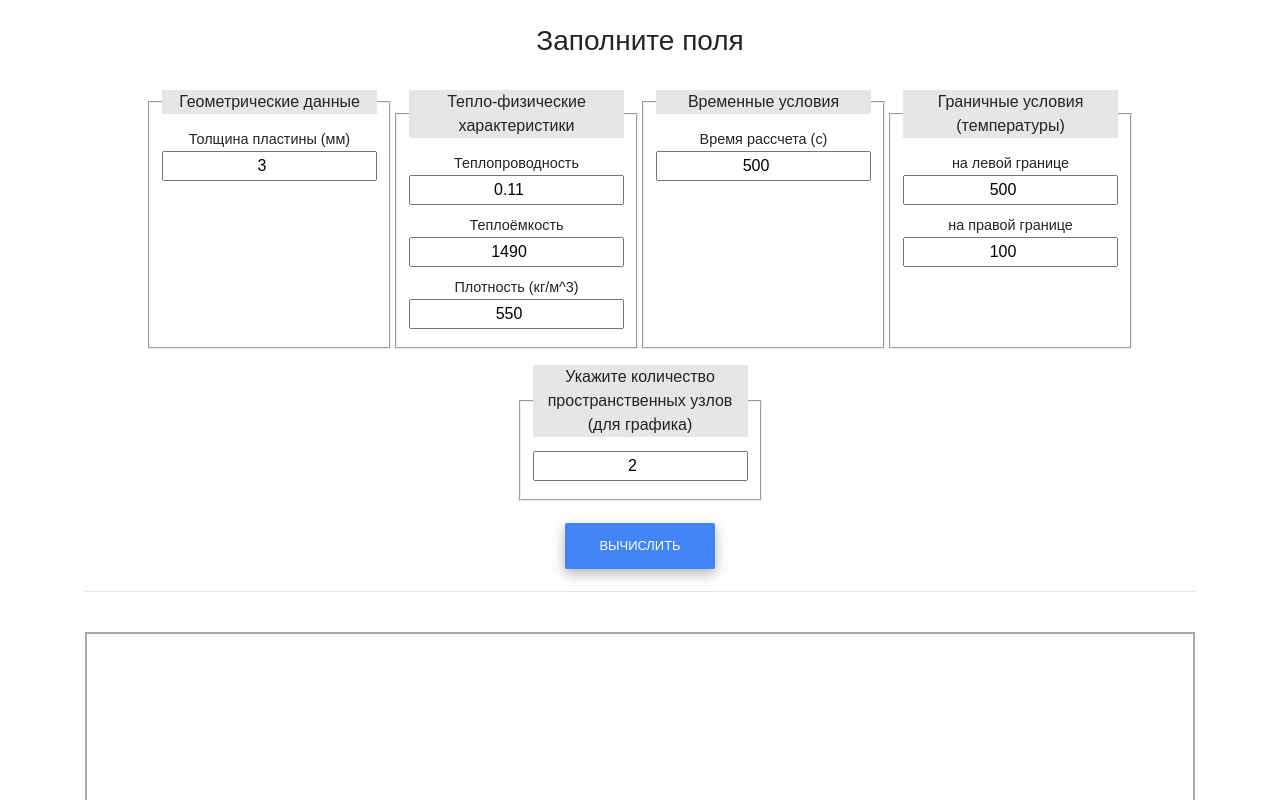
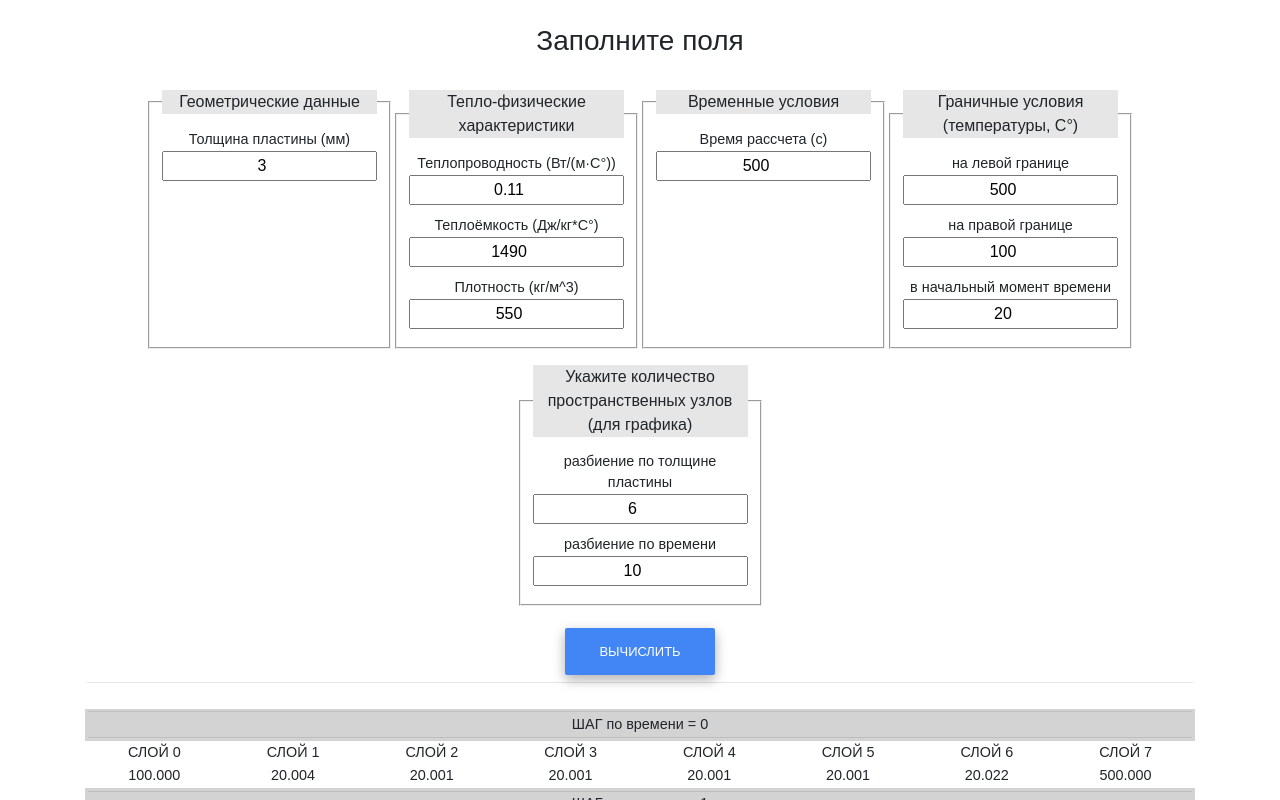
Before and after one commit to hinobi936/hinobi936.github.io, a plain HTML site: page index.html in a window 1280 px wide. Both pictures are taken after a click on the button "ВЫЧИСЛИТЬ". Shown: the top 800 px of the page. Drawn offline with Linux system fonts and the light colour scheme.

Commit message:
table is ready

```diff
--- a/css/style.css
+++ b/css/style.css
@@ -14,6 +14,18 @@ input {
     margin-bottom: 0.5rem;
     text-align: center;
 }
+p, hr {
+    margin: 0.1rem;
+}
+table, th, tr, td {
+    text-align: center;
+}
+table {
+    width: 100%;
+    /* transform: rotate(-90deg); */
+}
+/* table td {transform: rotate(90deg);} */
+
 #parameters {
     width: 100%;
     display: inline-block;
@@ -30,6 +42,10 @@ fieldset {
     max-width: 20%;
     margin-bottom: 1rem;
 }
+.widthLayer{
+    text-align: center;
+    background-color: rgb(210, 199, 255);
+}
 #graf {
     width: 100%;
     height: 100%;
--- a/index.html
+++ b/index.html
@@ -24,10 +24,10 @@
 
             <fieldset>
                 <legend>Тепло-физические характеристики</legend>
-                <label for="lambda" class="">Теплопроводность</label>
+                <label for="lambda" class="">Теплопроводность (Вт/(м·С&deg))</label>
                 <input type="number" class="" id="lambda" value="0.11">
 
-                <label for="cp" class="">Теплоёмкость</label>
+                <label for="cp" class="">Теплоёмкость (Дж/кг*С&deg)</label>
                 <input type="number" class="" id="cp" value="1490">
 
                 <label for="ro" class="">Плотность (кг/м^3)</label>
@@ -40,22 +40,33 @@
             </fieldset>
 
             <fieldset>
-                <legend>Граничные условия (температуры)</legend>
+                <legend>Граничные условия (температуры, С&deg)</legend>
                 <label for=Edge-left" class=" ">на левой границе</label>
                 <input type="number" class="" id="Edge-left" value="500">
 
                 <label for=Edge-right" class=" ">на правой границе</label>
                 <input type="number" class="" id="Edge-right" value="100">
+
+                <label for=firstTime" class=" ">в начальный момент времени</label>
+                <input type="number" class="" id="firstTime" value="20">
             </fieldset>
             <br>
             <fieldset class="parameters_edge">
                 <legend>Укажите количество пространственных узлов (для графика)</legend>
-                <input type="number" class="" id="quantity" value=2>
+                <label for=devideWidth" class=" ">разбиение по толщине пластины</label>
+                <input type="number" class="" id="devideWidth" value=6>
+
+                <label for=devideTime" class=" ">разбиение по времени</label>
+                <input type="number" class="" id="devideTime" value=10>
             </fieldset>
         </div>
         <button disabled id="calculate" class="btn btn-primary">Вычислить</button>
     </form>
     <hr>
+    <br>
+    <div class="" id="dataOut">
+
+    </div>
     <br>
     <canvas id="graf">
 
--- a/js/script.js
+++ b/js/script.js
@@ -6,9 +6,17 @@ document.addEventListener('DOMContentLoaded', () => {
     const time = document.getElementById('time');
     const edgeLeft = document.getElementById('Edge-left');
     const edgeRight = document.getElementById('Edge-right');
-    const quantity = document.getElementById('quantity');
+    const firstTime = document.getElementById('firstTime');
+
+    const devideWidth = document.getElementById('devideWidth');
+    const devideTime = document.getElementById('devideTime');
+
     const calculateBtn = document.getElementById('calculate');
     const inputs = document.querySelectorAll('input');
+    const dataOut = document.getElementById('dataOut');
+
+    let width_layer, time_layer, calculateData;
+    calculateData = document.createElement('p');
 
     // двумерный массив данных температур
     let T = [];
@@ -33,7 +41,7 @@ document.addEventListener('DOMContentLoaded', () => {
                 calculateBtn.disabled = true;
                 return;
             }
-            inputs[i].style.border = ""
+            inputs[i].style.border = "";
             calculateBtn.disabled = false;
             // enableCalculation();
             // console.log(inputs[i].value);
@@ -56,12 +64,15 @@ document.addEventListener('DOMContentLoaded', () => {
 
     calculateBtn.addEventListener('click', () => {
         event.preventDefault();
+        dataOut.innerHTML = '';
+
         // вытаскиваем значения полей
         let lambdaVal = Number(lambda.value), cpVal = Number(cp.value), roVal = Number(ro.value),
             timeVal = Number(time.value), edgeLeftVal = Number(edgeLeft.value), edgeRightVal = Number(edgeRight.value),
-            N = Number(quantity.value), materialWidthVal = Number(materialWidth.value);
+            N = Number(devideWidth.value), K = Number(devideTime.value),
+            materialWidthVal = Number(materialWidth.value), firstTimeVal = Number(firstTime.value);
 
-        let T0 = 20; //двумерный массив
+        let T0 = firstTimeVal; //двумерный массив
         // одномерные массивы alfa beta
         alfa[0] = 0;
         beta[0] = edgeRightVal;
@@ -69,15 +80,17 @@ document.addEventListener('DOMContentLoaded', () => {
         // определяем шаги по времени и пространству
         const h = materialWidthVal / N;
         const tau = timeVal / N;
-        // T = new Array(N);
+
+        // заполняем массив температур
         for (let i = 0; i <= N + 1; i++) {
             T[i] = [0];
-            for (let j = 0; j <= N + 1; j++) {
+            for (let j = 0; j <= K + 1; j++) {
                 T[i][j] = T0;
             }
-            console.log(T);
         }
-        for (let i = 1; i <= N + 1; i++) {
+
+        for (let i = 0; i <= K + 1; i++) {
+            // определяем коэффициенты
             // console.log("===================  i = ", i, " =================== ");
             for (let j = 0; j <= N + 1; j++) {
                 // console.log("____ j = ", j, " ____");
@@ -88,7 +101,7 @@ document.addEventListener('DOMContentLoaded', () => {
                 // console.log(B[j]);
                 C[j] = lambdaVal / (h * h);
                 // console.log(C[j]);
-                F[j] = -((roVal * cpVal) / tau) * T[j][i - 1];
+                F[j] = -((roVal * cpVal) / tau) * T[j][i];
                 // console.log(T[j][i - 1]);
             }
 
@@ -101,23 +114,83 @@ document.addEventListener('DOMContentLoaded', () => {
                 // console.log(beta[j]);
             }
 
+            // устанавливаем граничное условие для внешнего слоя металла
             T[(N + 1)][i] = edgeLeftVal;
+            // width_layer = 0;
 
-            for (let j = 1; j <= N; j++) {
+            // определям температуру в каждом узле [j][i]
+            for (let j = 0; j <= N; j++) {
+                T[N - j][i] = alfa[N - j] * T[N + 1 - j][i] + beta[N - j];
                 // console.log("____ j = ", j, " ____");
                 // console.log("____ T[N + 1 - j][i] = " ,T[N + 1 - j][i] ," ____");
-                // console.log("____ alfa [N + 1 - j][i] = " ,alfa[N + 1 - j] ," ____");
+                // console.log("____ alfa [N + 1 - j] = " ,alfa[N + 1 - j] ," ____");
                 // console.log("____  T[N + 2 - j][i] = " , T[N + 2 - j][i] ," ____");
-                // console.log("____  beta[N + 1 - j][i] = " , beta[N + 1 - j]," ____");
-                T[N + 1 - j][i] = alfa[N + 1 - j][i] * T[N + 2 - j][i] + beta[N + 1 - j][i];
+                // console.log("____  beta[N + 1 - j] = " , beta[N + 1 - j]," ____");
+                // width_layer += T[N - j][i] + "__";
                 // console.log(T[j][i], T[N + 1 - j][i], alfa[N + 1 - j][i], T[N + 2 - j][i], beta[N + 1 - j][i]);
             }
-            // T[j][i] = edgeRightVal;
         }
-        // T[N][N];
 
+        // вывод массива на страницу
+        // for (let i = 0; i <= N + 1; i++) {
+        //     calculateData = document.createElement('p');
+        //     let row = document.createElement('p');
+        //     row.className = 'widthLayer';
+        //     row.innerHTML = `<hr>СЛОЙ ${i}<hr>`;
+        //     dataOut.appendChild(row);
+        //     for (let j = 0; j <= N + 1; j++) {
+        //         time_layer = T[i][j].toFixed(3);
+        //         calculateData.innerHTML += time_layer + ' | ШАГ ' + j + ' | ';
+        //     };
+        //     dataOut.appendChild(calculateData);
+        // }
 
+        // вывод массива на страницу 2й способ
+        let table = document.createElement('table');
+        for (let i = 0; i <= K + 1; i++) {
 
+            let tr = document.createElement('tr');
+            let th = document.createElement('th');
+            th.setAttribute('colspan', N + 2);
+            th.style.backgroundColor = 'lightgray';
+            th.innerHTML = `<hr>ШАГ по времени = ${i}<hr>`;
+            tr.appendChild(th);
+            table.appendChild(tr);
+
+            tr = document.createElement('tr');
+            for (let j = 0; j <= N + 1; j++) {
+                let th = document.createElement('th');
+                th.innerHTML = ` СЛОЙ ${j} `;
+                tr.appendChild(th);
+            }
+            table.appendChild(tr);
+
+            tr = document.createElement('tr');
+            for (let j = 0; j <= N + 1; j++) {
+                let td = document.createElement('td');
+                td.innerHTML = T[j][i].toFixed(3);
+                tr.appendChild(td);
+            }
+            table.appendChild(tr);
+        }
+        dataOut.appendChild(table);
+        console.log(T);
+
+        // создаем массив для canvas
+        let Txy = [];
+        for (let i = 0; i <= K+1; i++) {
+            Txy[i]=0;
+        }
+
+        // определяем координаты для построения
+        for (let i = 0; i <= K + 1; i++) {
+            for (let j = 1; j <= N + 1; j++) {
+                if (T[j][i] > T[j-1][i]) {
+                    Txy[i] = T[j][i];
+                }
+            }
+        }
+        console.log("  Txy[i] = ", Txy);
 
 
     })
```
